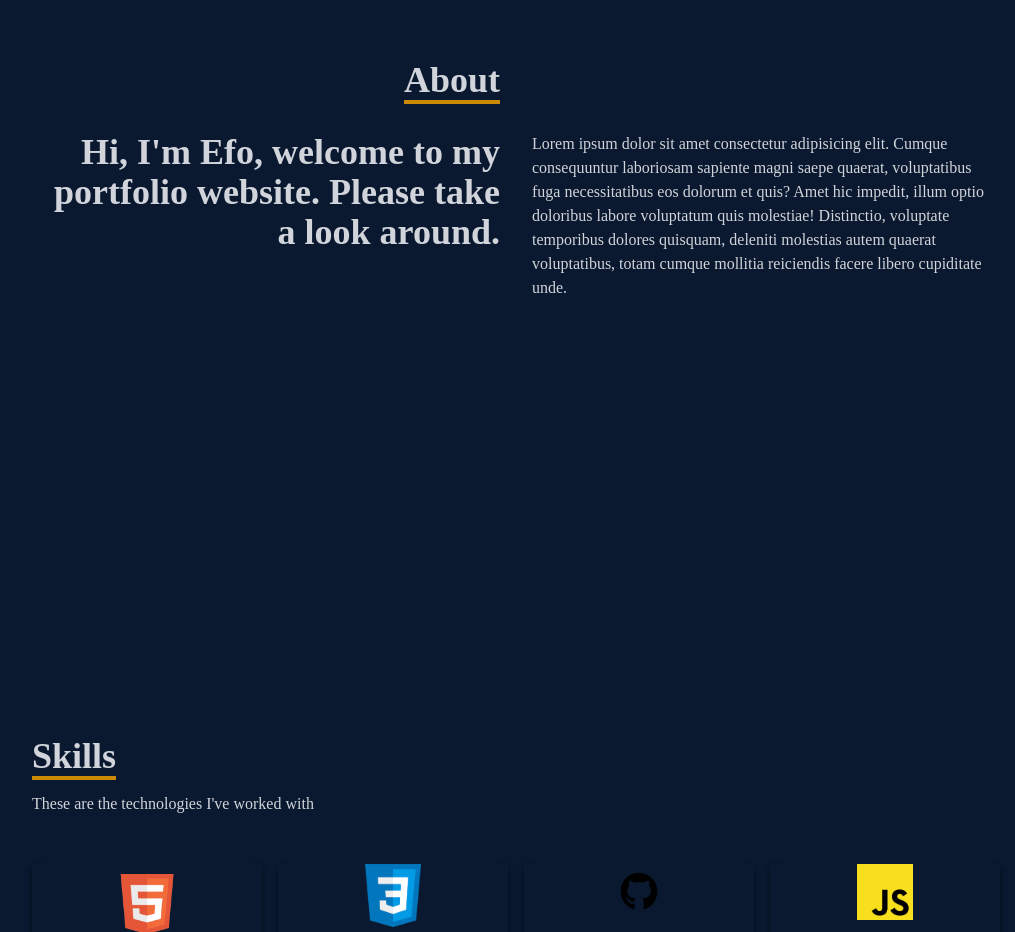
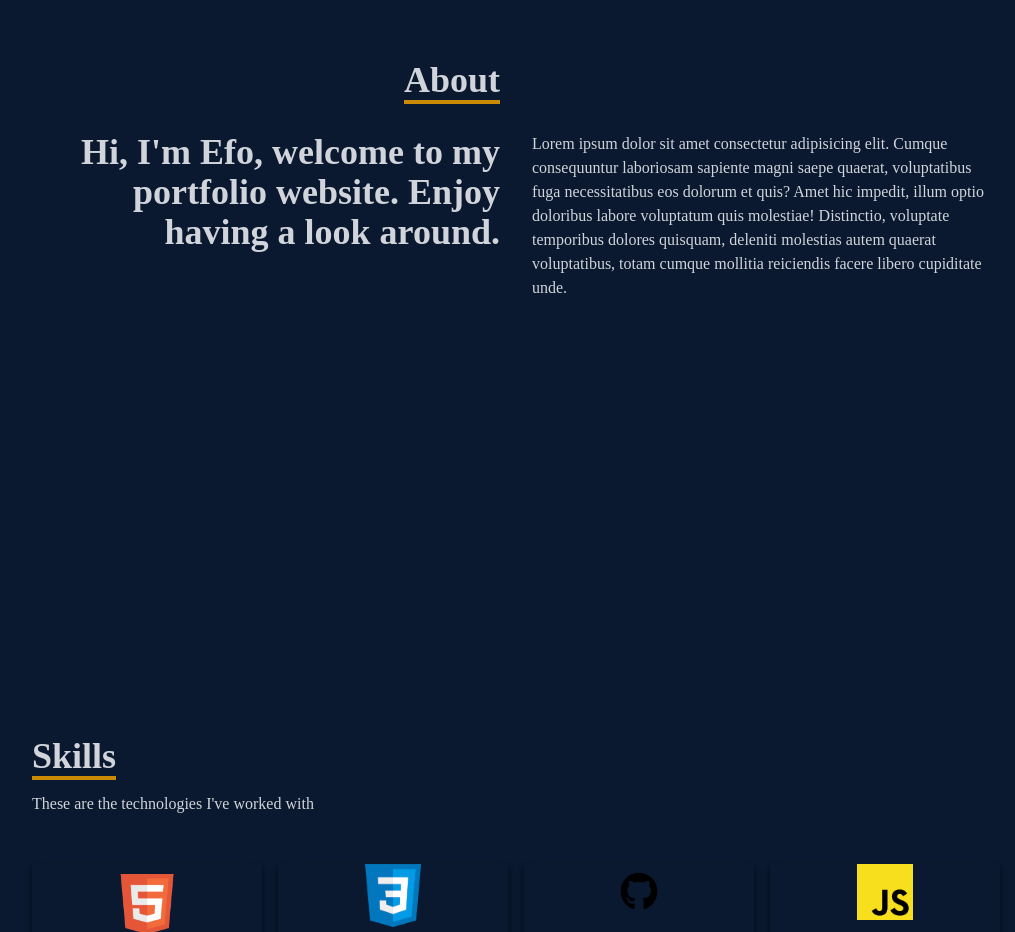
Before and after one commit to Efo-Koku/react-portfolio-website, a React (Create React App) app: page / in a window 1280 px wide. Shown: the part 1020-1952 px from the top of the page, without its empty margins (124-1139 px from the left). Built offline with nearby package versions, Linux system fonts and the light colour scheme.

Commit message:
changes to text in about section

```diff
--- a/src/components/about.jsx
+++ b/src/components/about.jsx
@@ -14,7 +14,7 @@ const about = () => {
             </div>
               <div className='max-w-[1000px] w-full grid sm:grid-cols-2 gap-8 px-4'>
                 <div className='sm:text-right text-4xl font-bold'>
-                    <p>Hi, I'm Efo, welcome to my portfolio website. Please take a look around.</p>
+                    <p>Hi, I'm Efo, welcome to my portfolio website. Enjoy having a look around.</p>
                 </div>
                 <div>
                   <p>Lorem ipsum dolor sit amet consectetur adipisicing elit. Cumque consequuntur laboriosam sapiente magni saepe quaerat, voluptatibus fuga necessitatibus eos dolorum et quis? Amet hic impedit, illum optio doloribus labore voluptatum quis molestiae! Distinctio, voluptate temporibus dolores quisquam, deleniti molestias autem quaerat voluptatibus, totam cumque mollitia reiciendis facere libero cupiditate unde.
```
